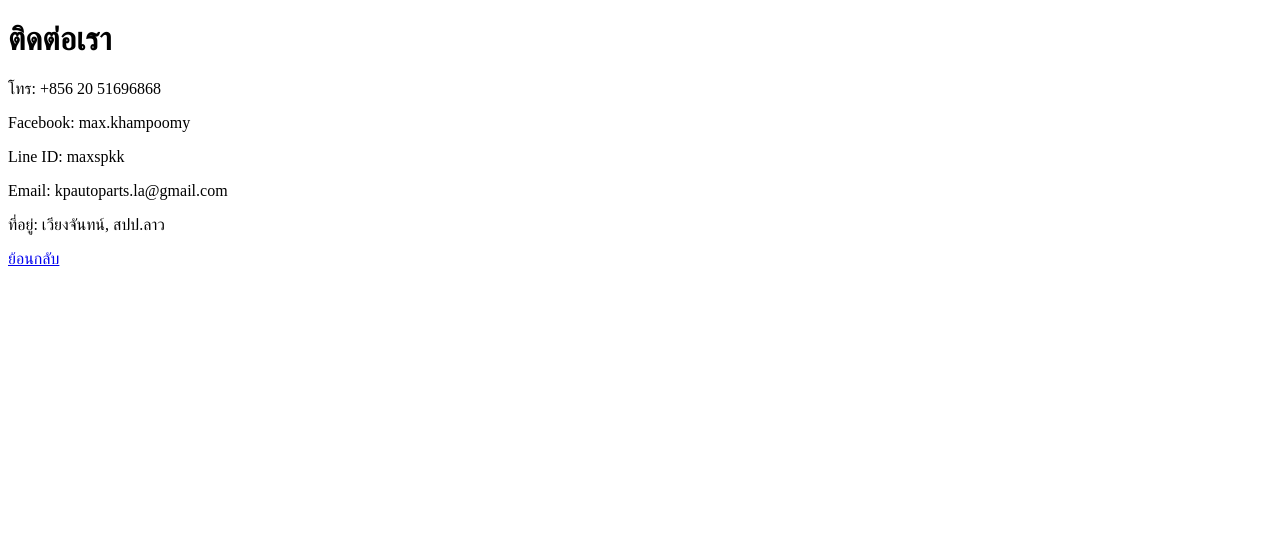
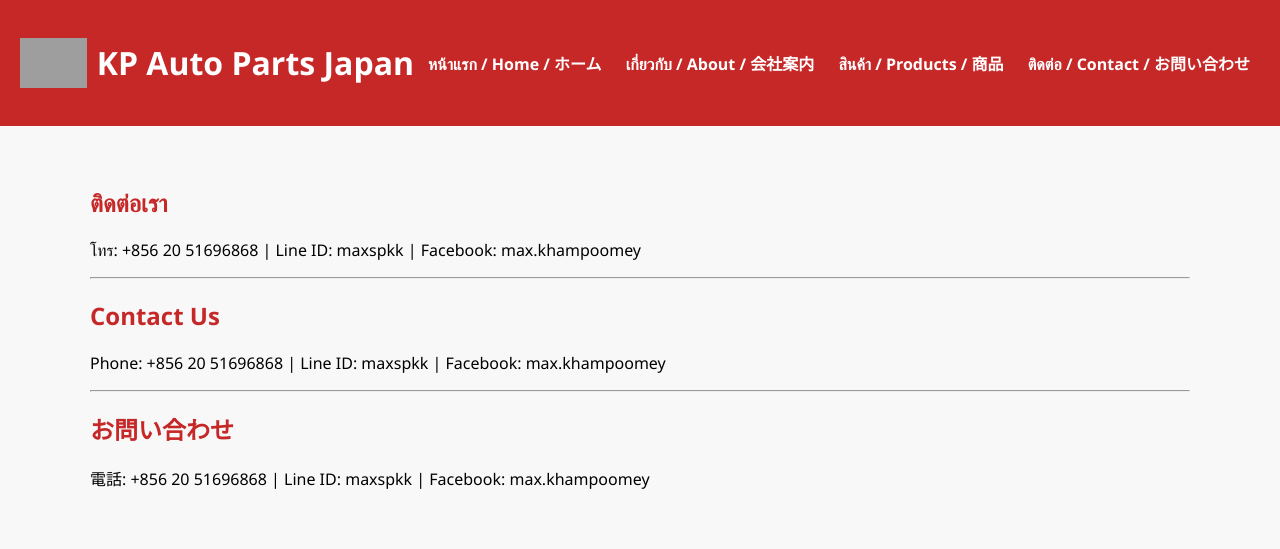
Before and after one commit to maxkhampoomee/kpautoparts-JAPAN, a plain HTML site: page contact.html in a window 1280 px wide. Drawn offline with Linux system fonts and the light colour scheme; grey boxes are pictures that could not be loaded.

Commit message:
Add files via upload

```diff
--- a/contact.html
+++ b/contact.html
@@ -1,17 +1,40 @@
-
 <!DOCTYPE html>
 <html lang="th">
 <head>
   <meta charset="UTF-8" />
-  <title>ติดต่อ - KP Auto Parts Japan</title>
+  <meta name="viewport" content="width=device-width, initial-scale=1.0" />
+  <title>Contact Us</title>
+  <style>
+    body { font-family: 'Segoe UI', sans-serif; margin: 0; padding: 0; background: #f8f8f8; }
+    header { background-color: #c62828; color: white; padding: 20px; display: flex; align-items: center; justify-content: space-between; }
+    header img { height: 50px; }
+    nav a { color: white; margin: 0 10px; text-decoration: none; font-weight: bold; }
+    .section { padding: 40px 20px; max-width: 1100px; margin: auto; }
+    .section h2 { color: #c62828; }
+  </style>
 </head>
 <body>
-  <h1>ติดต่อเรา</h1>
-  <p>โทร: +856 20 51696868</p>
-  <p>Facebook: max.khampoomy</p>
-  <p>Line ID: maxspkk</p>
-  <p>Email: kpautoparts.la@gmail.com</p>
-  <p>ที่อยู่: เวียงจันทน์, สปป.ลาว</p>
-  <a href="index.html">ย้อนกลับ</a>
+  <header>
+    <div style="display:flex; align-items:center;">
+      <img src="images/logo.png" alt="KP Auto Parts Japan" />
+      <h1 style="margin-left: 10px;">KP Auto Parts Japan</h1>
+    </div>
+    <nav>
+      <a href="index.html">หน้าแรก / Home / ホーム</a>
+      <a href="about.html">เกี่ยวกับ / About / 会社案内</a>
+      <a href="products.html">สินค้า / Products / 商品</a>
+      <a href="contact.html">ติดต่อ / Contact / お問い合わせ</a>
+    </nav>
+  </header>
+  <section class="section">
+    <h2>ติดต่อเรา</h2>
+    <p>โทร: +856 20 51696868 | Line ID: maxspkk | Facebook: max.khampoomey</p>
+    <hr>
+    <h2>Contact Us</h2>
+    <p>Phone: +856 20 51696868 | Line ID: maxspkk | Facebook: max.khampoomey</p>
+    <hr>
+    <h2>お問い合わせ</h2>
+    <p>電話: +856 20 51696868 | Line ID: maxspkk | Facebook: max.khampoomey</p>
+  </section>
 </body>
 </html>
```
Also changed, not shown: about.html (+32 -6 lines), products.html (+32 -7 lines).
